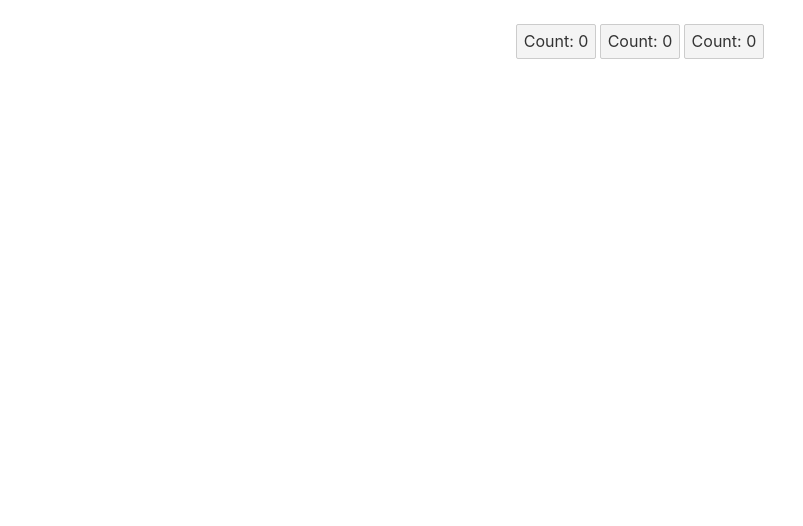
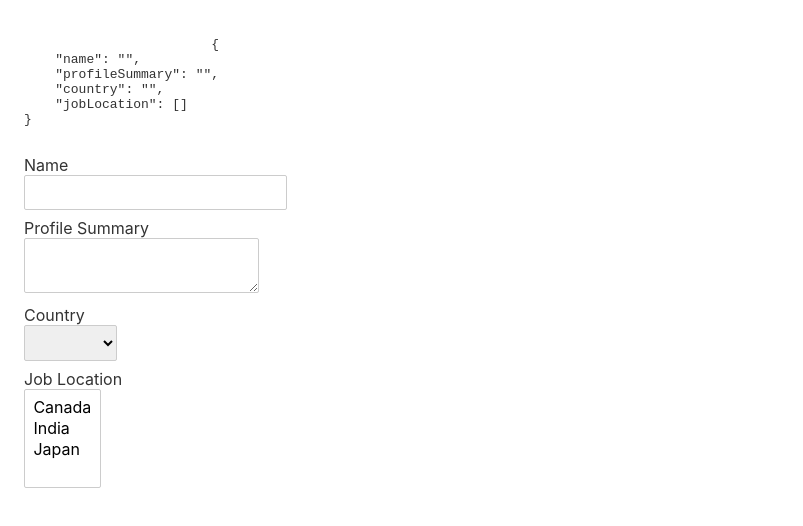
Before and after one commit to jim-lougheed/svelte-tutorial, a Svelte app: page / in a window 1280 px wide. Shown: the top 526 px of the page, without its empty margins (0-803 px from the left). Built offline with nearby package versions, Linux system fonts and the light colour scheme.

Commit message:
Complete 13: Form Handling I

```diff
--- a/src/App.svelte
+++ b/src/App.svelte
@@ -14,13 +14,21 @@
 	// const names = ["Bruce", "Clark", "Diana"];
 	// const fullNames = [{firstName: "Bruce", lastName: "Wayne"}, {firstName: "Clark", lastName: "Kent"}, {firstName: "Princess", lastName: "Diana"}];
 
-	// VIDS 12-
-	let count = 0;
+	// VID 12
+	// let count = 0;
 
-	function handleClick(event, increment) {
-		console.log(event, increment);
-		count += increment;
-	}
+	// function handleClick(event, increment) {
+	// 	console.log(event, increment);
+	// 	count += increment;
+	// }
+
+	// VIDS 13-
+	const formValues = {
+		name: '',
+		profileSummary: '',
+		country: '',
+		jobLocation: [],
+	};
 </script>
 
 <main>
@@ -57,10 +65,43 @@
 	<h2>{index + 1}: {name.firstName} {name.lastName}</h2>
 	{/each} -->
 
-	<!-- VIDS 12- -->
-	<button on:click={() => count = count + 1}>Count: {count}</button>
+	<!-- VID 12 -->
+	<!-- <button on:click={() => count = count + 1}>Count: {count}</button>
 	<button on:click={(event) => handleClick(event, 5)}>Count: {count}</button>
-	<button on:click={(event) => handleClick(event, 10)}>Count: {count}</button>
+	<button on:click={(event) => handleClick(event, 10)}>Count: {count}</button> -->
+
+	<!-- VIDS 13- -->
+	<div>
+		<pre>
+			{JSON.stringify(formValues, null, 4)}
+		</pre>
+	</div>
+	<form action="">
+		<div>
+			<label for="name">Name</label>
+			<input type="text" id="name" bind:value={formValues.name}/>
+		</div>
+		<div>
+			<label for="profile">Profile Summary</label>
+			<textarea id="profile" bind:value={formValues.profileSummary} />
+		</div>
+		<div>
+			<label for="country">Country</label>
+			<select name="" id="country" bind:value={formValues.country}>
+				<option value="canada">Canada</option>
+				<option value="india">India</option>
+				<option value="japan">Japan</option>
+			</select>
+		</div>
+		<div>
+			<label for="jobLocation">Job Location</label>
+			<select name="" id="jobLocation" bind:value={formValues.jobLocation} multiple>
+				<option value="canada">Canada</option>
+				<option value="india">India</option>
+				<option value="japan">Japan</option>
+			</select>
+		</div>
+	</form>
 </main>
 
 <style>
@@ -77,8 +118,13 @@
 	.promoted {
 		font-style: italic;
 	} */
+
+	/* VIDS 13- */
+	input + label {
+		display: inline-flex;
+	}
 	main {
-		text-align: center;
+		/* text-align: center; */
 		padding: 1em;
 		max-width: 240px;
 		margin: 0 auto;
```
